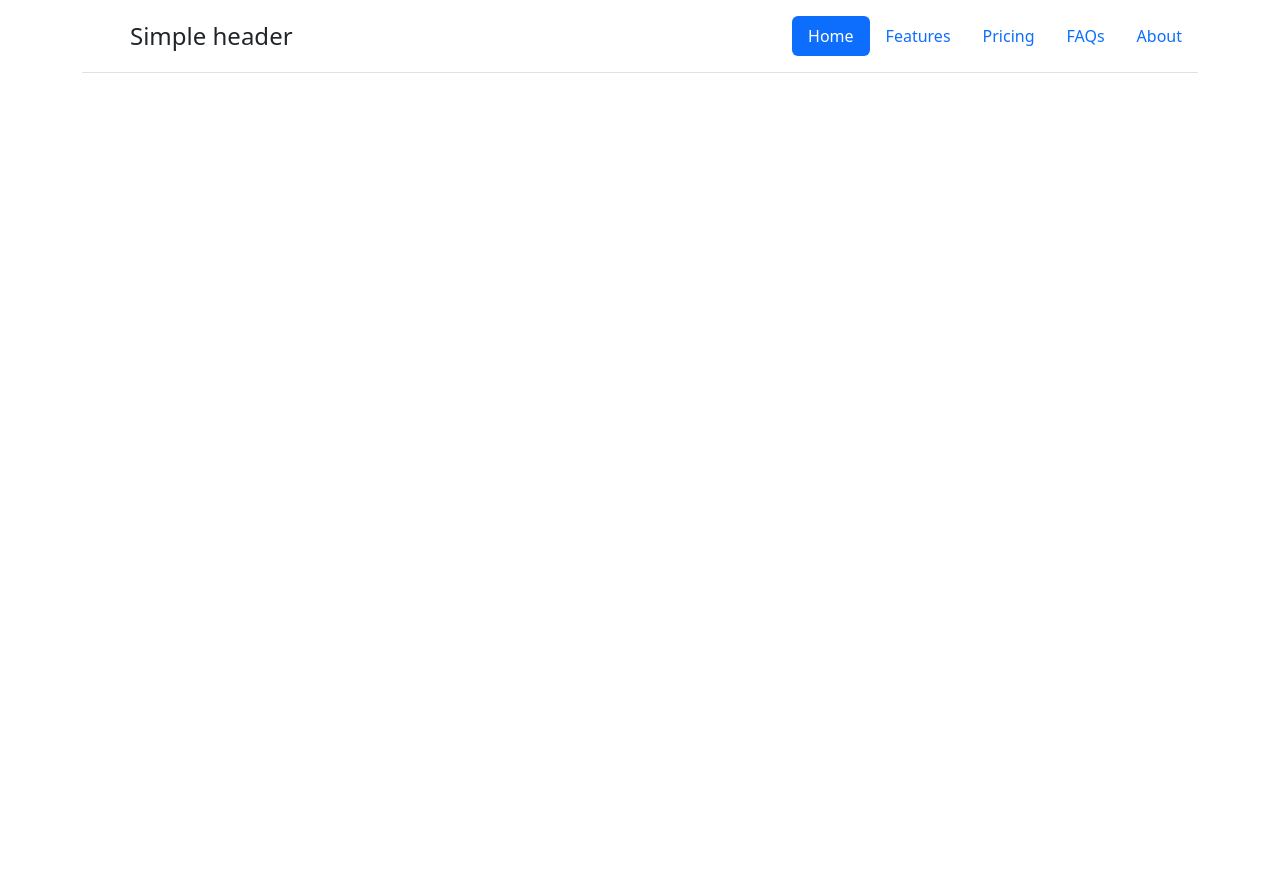
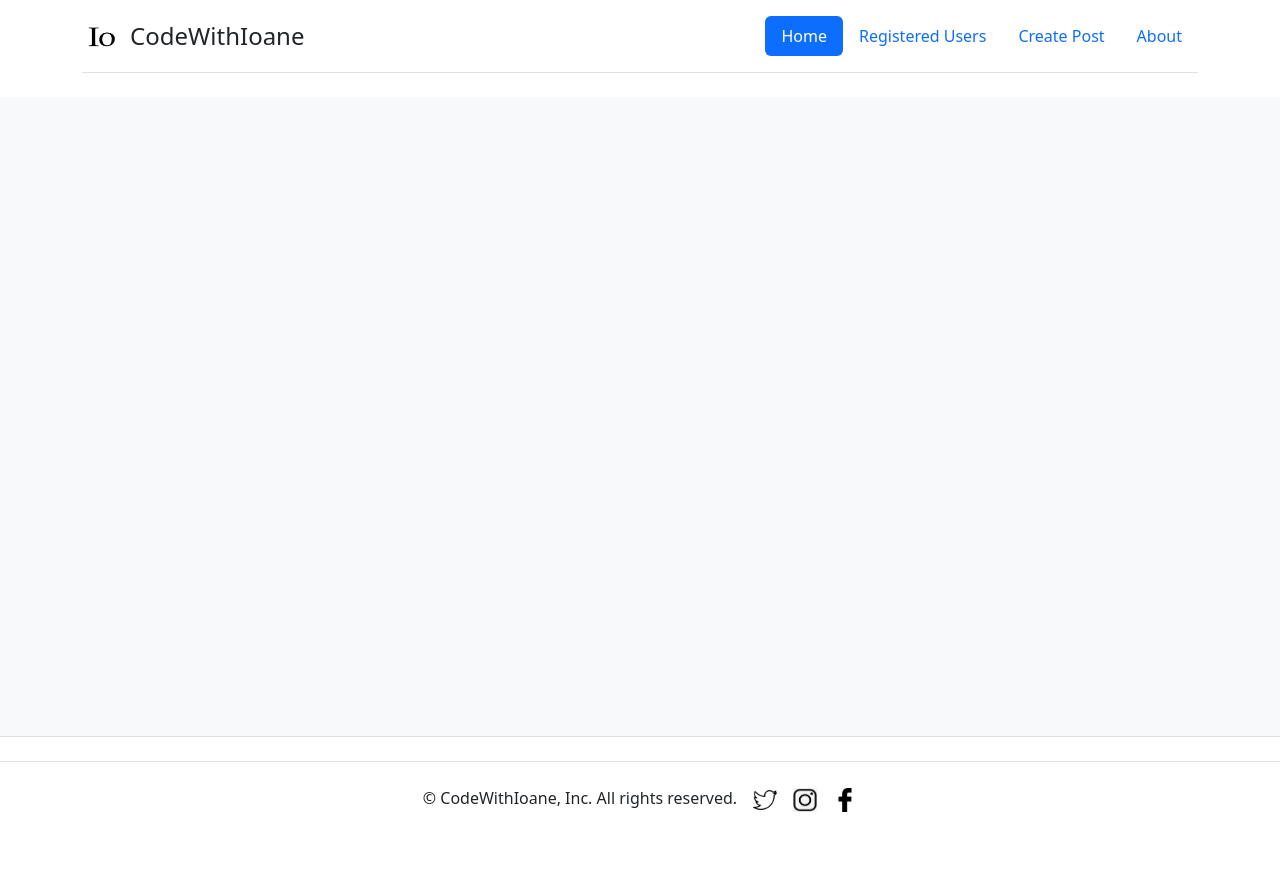
Before and after one commit to IoaneChaduneli/blogtest, a Django app: page / in a window 1280 px wide. Before the commit the page ends 73 px from the top, so only its background shows below. Run offline with Django 4.2, Linux system fonts and the light colour scheme.

Commit message:
add footers

```diff
--- a/codewithioane/templates/base.html
+++ b/codewithioane/templates/base.html
@@ -1,3 +1,10 @@
+<style type="text/css">
+    .main{
+        min-height:80vh;
+        height:100%%;
+    }
+</style>
+
 <!DOCTYPE html>
 {% load static %}
 <html lang="en">
@@ -6,13 +13,16 @@
     <meta http-equiv="X-UA-Compatible" content="IE=edge">
     <meta name="viewport" content="width=device-width, initial-scale=1.0">
     <link href="https://cdn.jsdelivr.net/npm/bootstrap@5.3.0-alpha1/dist/css/bootstrap.min.css" rel="stylesheet" integrity="sha384-GLhlTQ8iRABdZLl6O3oVMWSktQOp6b7In1Zl3/Jr59b6EGGoI1aFkw7cmDA6j6gD" crossorigin="anonymous">
-    <link rel="shortcut icon" type="image/x-icon" href="{% static '1200px-Io-logo.svg.png' %}" />
+    <link rel="shortcut icon" type="image/x-icon" href="{% static '1200px-Io-logo.svg.png' %}">
     <title>CodeWithIoane Blog</title>
 </head>
 <body>
     {% include 'snippet/header.html' %}
+    <div class ="main d-flex flex-wrap justify-content-center py-3 mb-4 border-bottom bg-light">
     {% block content %}
 
     {% endblock content %}
+    </div>
+    {% include 'snippet/footer.html' %}
 </body>
 </html>
--- /dev/null
+++ b/codewithioane/templates/snippet/footer.html
@@ -0,0 +1,23 @@
+{% load static %}
+<footer>
+<div class="d-flex flex-column flex-sm-row text-center justify-content-center py-4 my-4 border-top">
+    <p>&copy; CodeWithIoane, Inc. All rights reserved.</p>
+    <ul class="list-unstyled d-flex">
+      <li class="ms-3">
+        <a class="link-dark" href="#">
+            <img class="bi" width="24" height="24" src="{% static 'twitter.png' %}">
+        </a>
+    </li>
+      <li class="ms-3">
+        <a class="link-dark" href="#">
+            <img class="bi" width="24" height="24" src="{% static 'instagram.png' %}">
+        </a>
+    </li>
+      <li class="ms-3">
+        <a class="link-dark" href="#">
+            <img class="bi" width="24" height="24" src="{% static 'facebook.png' %}">
+        </a>
+     </li>
+    </ul>
+</footer>
+</div>
--- a/codewithioane/templates/snippet/header.html
+++ b/codewithioane/templates/snippet/header.html
@@ -1,3 +1,4 @@
+{% load static %}
 <style type="text/css">
     .form-control-dark {
         border-color: var(--bs-gray);
@@ -23,15 +24,14 @@
     <div class="container">
       <header class="d-flex flex-wrap justify-content-center py-3 mb-4 border-bottom">
         <a href="/" class="d-flex align-items-center mb-3 mb-md-0 me-md-auto text-dark text-decoration-none">
-          <svg class="bi me-2" width="40" height="32"><use xlink:href="#bootstrap"/></svg>
-          <span class="fs-4">Simple header</span>
+          <img class="bi me-2" width="40" height="32" src="{% static '1200px-Io-logo.svg.png' %}">
+          <span class="fs-4">CodeWithIoane</span>
         </a>
 
         <ul class="nav nav-pills">
           <li class="nav-item"><a href="#" class="nav-link active" aria-current="page">Home</a></li>
-          <li class="nav-item"><a href="#" class="nav-link">Features</a></li>
-          <li class="nav-item"><a href="#" class="nav-link">Pricing</a></li>
-          <li class="nav-item"><a href="#" class="nav-link">FAQs</a></li>
+          <li class="nav-item"><a href="#" class="nav-link">Registered Users</a></li>
+          <li class="nav-item"><a href="#" class="nav-link">Create Post</a></li>
           <li class="nav-item"><a href="#" class="nav-link">About</a></li>
         </ul>
       </header>
```
Also changed, not shown: codewithioane/static/facebook.png (added), codewithioane/static/instagram.png (added), codewithioane/static/twitter.png (added).
